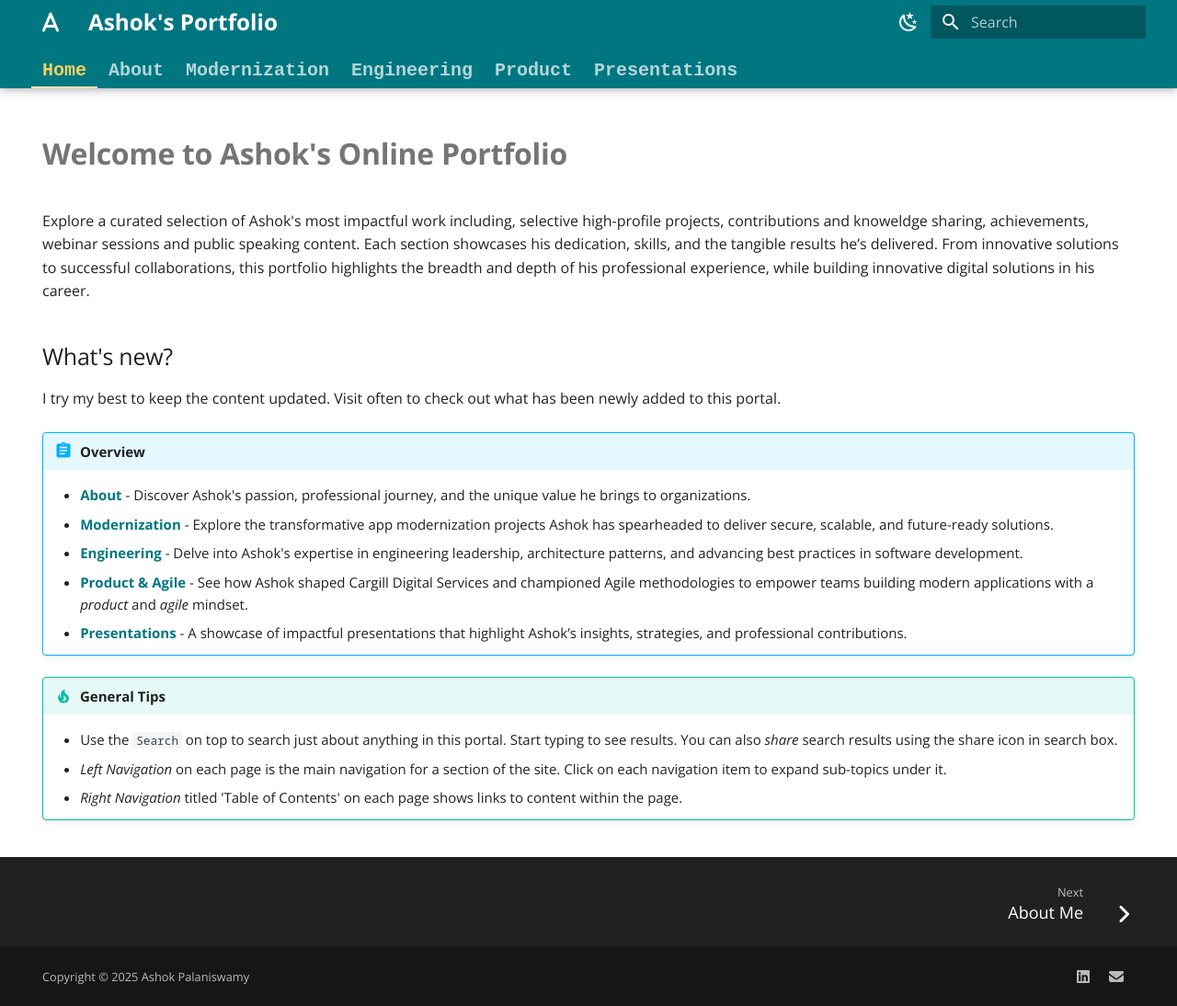
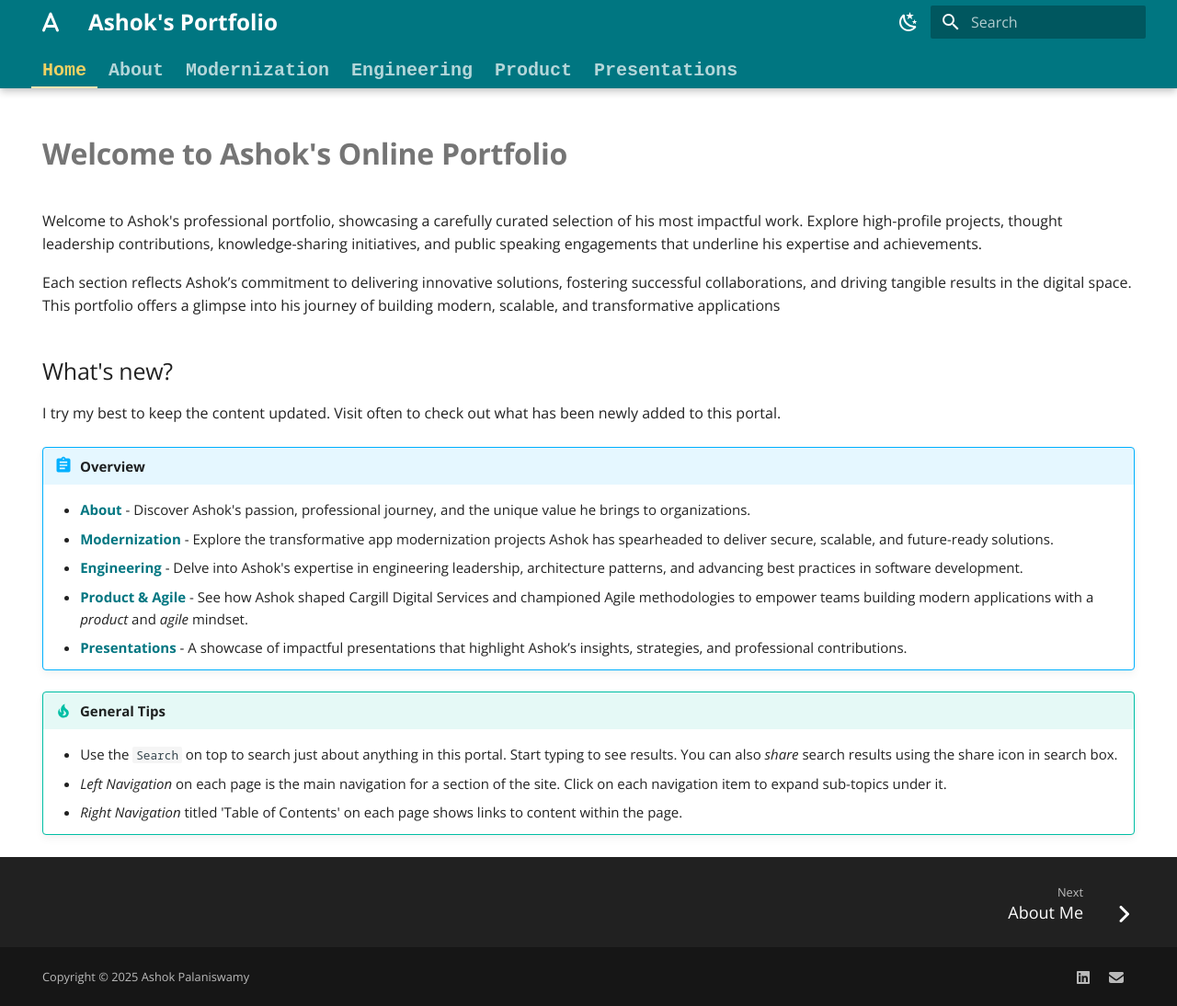
Before and after one commit to ashokdarsh/my-profile, an MkDocs documentation site: the page built from docs/index.md, in a window 1280 px wide and 1094 px high. Shown: the whole window at 92% size. Built offline with MkDocs 1.6.1 and Material for MkDocs 9.7.7, drawn with Linux system fonts in a browser that asks for light colours.

Commit message:
home page changes - 2

```diff
--- a/docs/index.md
+++ b/docs/index.md
@@ -8,7 +8,9 @@ hide:
 
 # **Welcome to Ashok's Online Portfolio**
 
-Explore a curated selection of Ashok's most impactful work including, selective high-profile projects, contributions and knoweldge sharing, achievements, webinar sessions and public speaking content. Each section showcases his dedication, skills, and the tangible results he’s delivered. From innovative solutions to successful collaborations, this portfolio highlights the breadth and depth of his professional experience, while building innovative digital solutions in his career.
+Welcome to Ashok's professional portfolio, showcasing a carefully curated selection of his most impactful work. Explore high-profile projects, thought leadership contributions, knowledge-sharing initiatives, and public speaking engagements that underline his expertise and achievements.
+
+Each section reflects Ashok’s commitment to delivering innovative solutions, fostering successful collaborations, and driving tangible results in the digital space. This portfolio offers a glimpse into his journey of building modern, scalable, and transformative applications
 
 ## What's new?
 
```
